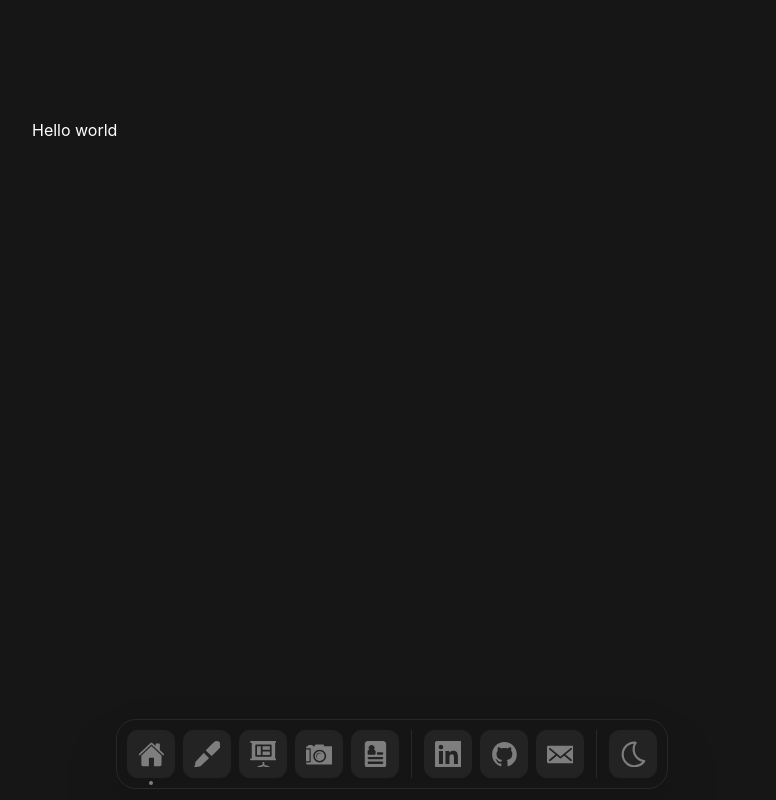
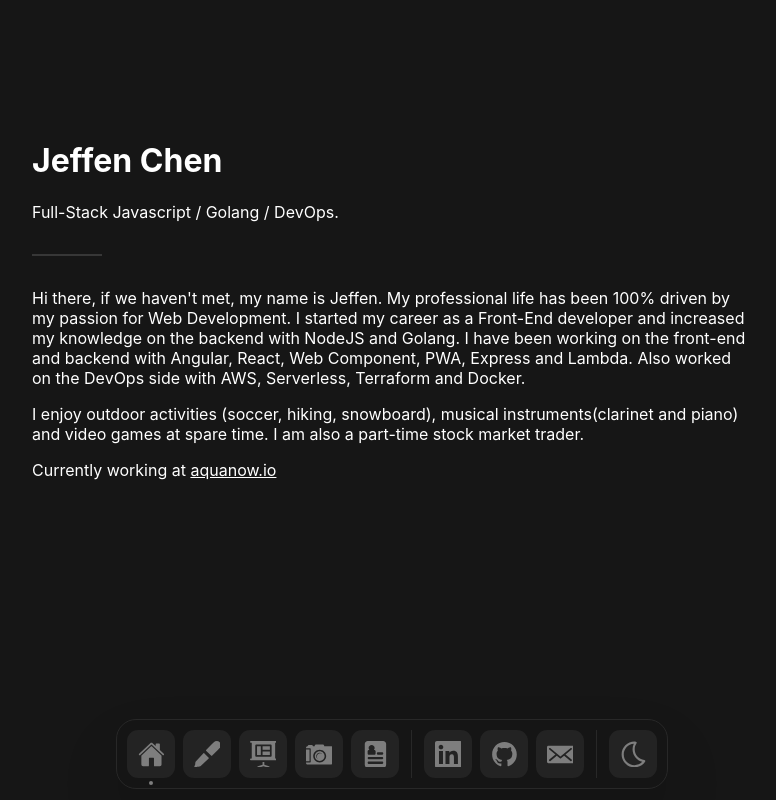
Before and after one commit to aquanow-jeffen/jeffen.ca, a Next.js app: page / in a window 1280 px wide. Shown: the whole page, without its empty margins (248-1024 px from the left). Built offline with nearby package versions, Linux system fonts and the light colour scheme.

Commit message:
feat: add home page & minor fixes on photos page

```diff
--- a/src/components/WebsiteDock/DockItem.tsx
+++ b/src/components/WebsiteDock/DockItem.tsx
@@ -6,6 +6,10 @@ import { motion } from "framer-motion";
 export default React.forwardRef<any, any>(function DockItem({ item }, ref) {
   const router = useRouter();
   const [isHover, setIsHover] = useState(false);
+  const isCurrentRoute =
+    item.route === "/"
+      ? router.pathname === item.route
+      : router.pathname.startsWith(item.route);
 
   const handleRouteChange = () => {
     router.push(item.route);
@@ -71,7 +75,7 @@ export default React.forwardRef<any, any>(function DockItem({ item }, ref) {
           transformOrigin: "unset !important",
         }}
       />
-      {router.pathname === item.route && (
+      {isCurrentRoute && (
         <motion.div
           style={{
             position: "absolute",
--- a/src/components/WebsiteDock/index.tsx
+++ b/src/components/WebsiteDock/index.tsx
@@ -4,100 +4,8 @@ import Divider from "@components/Divider";
 import { motion } from "framer-motion";
 import { debounce, throttle } from "lodash";
 
-import HomeIcon from "./icons/home.svg";
-import WritingIcon from "./icons/writing.svg";
-import ProjectIcon from "./icons/project.svg";
-import PhotoIcon from "./icons/photo.svg";
-import ResumeIcon from "./icons/resume.svg";
-import GithubIcon from "./icons/github.svg";
-import EmailIcon from "./icons/email.svg";
-import MoonIcon from "./icons/moon.svg";
-import LinkedinIcon from "./icons/linkedin.svg";
-
 import DockItem from "./DockItem";
-
-interface Link {
-  type: "link";
-  name: string;
-  route: string;
-  centerX: number;
-  Icon: React.ComponentType;
-  elRef?: Element;
-}
-
-interface DividerItem {
-  type: "divider";
-  centerX: number;
-  elRef?: Element;
-}
-
-const menus: Array<Link | DividerItem> = [
-  {
-    type: "link",
-    name: "Home",
-    route: "/",
-    Icon: HomeIcon,
-    centerX: 0,
-  },
-  {
-    type: "link",
-    name: "Writing",
-    route: "/writing",
-    Icon: WritingIcon,
-    centerX: 0,
-  },
-  {
-    type: "link",
-    name: "Projects",
-    route: "/project",
-    Icon: ProjectIcon,
-    centerX: 0,
-  },
-  {
-    type: "link",
-    name: "Photos",
-    route: "/photo",
-    Icon: PhotoIcon,
-    centerX: 0,
-  },
-  {
-    type: "link",
-    name: "Resume",
-    route: "/resume",
-    Icon: ResumeIcon,
-    centerX: 0,
-  },
-  { type: "divider", centerX: 0 },
-  {
-    type: "link",
-    name: "Linkedin",
-    route: "https://www.linkedin.com/in/jeffenc/",
-    Icon: LinkedinIcon,
-    centerX: 0,
-  },
-  {
-    type: "link",
-    name: "Github",
-    route: "https://github.com/Jeffen",
-    Icon: GithubIcon,
-    centerX: 0,
-  },
-  {
-    type: "link",
-    name: "Email",
-    route: "mailto:chenjeffen@gmail.com",
-    Icon: EmailIcon,
-    centerX: 0,
-  },
-  { type: "divider", centerX: 0 },
-  {
-    type: "link",
-    name: "Theme",
-    route: "/theme",
-    Icon: MoonIcon,
-    centerX: 0,
-  },
-];
+import data from "./menuData";
 
 const MotionComponent = motion(DockItem);
 
@@ -106,9 +14,9 @@ export default function WebsiteDock() {
   const MAX_DISTANCE = 260;
   const INIT_SIZE = 48;
   const MAX_SIZE = 96;
-  const linkRefs = useRef(menus);
+  const linkRefs = useRef(data);
   const [sizes, setSizes] = useState<Array<number>>(
-    Array(menus.length).fill(INIT_SIZE)
+    Array(data.length).fill(INIT_SIZE)
   );
 
   const handleMouseMove = useCallback(
@@ -132,8 +40,8 @@ export default function WebsiteDock() {
 
   const handlePointerOut = useCallback(
     debounce((e) => {
-      if (e.relatedTarget?.tagName === "MAIN") {
-        setSizes(Array(menus.length).fill(INIT_SIZE));
+      if (e.relatedTarget?.tagName) {
+        setSizes(Array(data.length).fill(INIT_SIZE));
       }
     }, 1000 / FRAME_RATE),
     []
@@ -162,7 +70,7 @@ export default function WebsiteDock() {
   return (
     <Box
       component="footer"
-      onPointerOut={handlePointerOut}
+      onPointerLeave={handlePointerOut}
       onMouseMove={handleMouseMove}
       sx={{
         display: "flex",
--- /dev/null
+++ b/src/components/WebsiteDock/menuData.ts
@@ -0,0 +1,94 @@
+import HomeIcon from "./icons/home.svg";
+import WritingIcon from "./icons/writing.svg";
+import ProjectIcon from "./icons/project.svg";
+import PhotoIcon from "./icons/photo.svg";
+import ResumeIcon from "./icons/resume.svg";
+import GithubIcon from "./icons/github.svg";
+import EmailIcon from "./icons/email.svg";
+import MoonIcon from "./icons/moon.svg";
+import LinkedinIcon from "./icons/linkedin.svg";
+
+interface Link {
+  type: "link";
+  name: string;
+  route: string;
+  centerX: number;
+  Icon: React.ComponentType;
+  elRef?: Element;
+}
+
+interface DividerItem {
+  type: "divider";
+  centerX: number;
+  elRef?: Element;
+}
+
+const menuData: Array<Link | DividerItem> = [
+  {
+    type: "link",
+    name: "Home",
+    route: "/",
+    Icon: HomeIcon,
+    centerX: 0,
+  },
+  {
+    type: "link",
+    name: "Writing",
+    route: "/writing",
+    Icon: WritingIcon,
+    centerX: 0,
+  },
+  {
+    type: "link",
+    name: "Projects",
+    route: "/project",
+    Icon: ProjectIcon,
+    centerX: 0,
+  },
+  {
+    type: "link",
+    name: "Photos",
+    route: "/photo",
+    Icon: PhotoIcon,
+    centerX: 0,
+  },
+  {
+    type: "link",
+    name: "Resume",
+    route: "/resume",
+    Icon: ResumeIcon,
+    centerX: 0,
+  },
+  { type: "divider", centerX: 0 },
+  {
+    type: "link",
+    name: "Linkedin",
+    route: "https://www.linkedin.com/in/jeffenc/",
+    Icon: LinkedinIcon,
+    centerX: 0,
+  },
+  {
+    type: "link",
+    name: "Github",
+    route: "https://github.com/Jeffen",
+    Icon: GithubIcon,
+    centerX: 0,
+  },
+  {
+    type: "link",
+    name: "Email",
+    route: "mailto:chenjeffen@gmail.com",
+    Icon: EmailIcon,
+    centerX: 0,
+  },
+  { type: "divider", centerX: 0 },
+  {
+    type: "link",
+    name: "Theme",
+    route: "/theme",
+    Icon: MoonIcon,
+    centerX: 0,
+  },
+];
+
+export default menuData;
--- a/src/modules/photo/PhotoList.tsx
+++ b/src/modules/photo/PhotoList.tsx
@@ -43,6 +43,7 @@ export const PhotoList = memo(() => {
         gridTemplateColumns: "repeat(2, 1fr)",
         gap: "10px",
         gridAutoRows: "minmax(100px, auto)",
+        p: 0,
       }}
     >
       {photos.map((card) => (
--- a/src/modules/photo/PhotoStory.tsx
+++ b/src/modules/photo/PhotoStory.tsx
@@ -45,10 +45,8 @@ export const PhotoStory = memo(
               className="content-container"
               animate
               style={{
-                minHeight: 150,
                 padding: "30px 35px 35px 35px",
                 maxWidth: 700,
-                // width: "90vw",
               }}
             >
               {title}
--- a/src/pages/index.tsx
+++ b/src/pages/index.tsx
@@ -1,8 +1,50 @@
 import type { NextPage } from 'next'
 import PageLayout from "@components/pageLayout";
+import { Box } from "@mui/system";
 
 const Home: NextPage = () => {
-  return <PageLayout>Hello world</PageLayout>;
+  return (
+    <PageLayout title="Home">
+      <Box>
+        <h1>Jeffen Chen</h1>
+        <p>Full-Stack Javascript / Golang / DevOps.</p>
+      </Box>
+      <Box
+        sx={{
+          width: "70px",
+          borderBottom: "2px solid #373737",
+          my: 2,
+        }}
+      ></Box>
+      <Box>
+        <p>
+          Hi there, if we haven&#39;t met, my name is Jeffen. My professional
+          life has been 100% driven by my passion for Web Development. I started
+          my career as a Front-End developer and increased my knowledge on the
+          backend with NodeJS and Golang. I have been working on the front-end
+          and backend with Angular, React, Web Component, PWA, Express and
+          Lambda. Also worked on the DevOps side with AWS, Serverless, Terraform
+          and Docker.
+        </p>
+        <p>
+          I enjoy outdoor activities (soccer, hiking, snowboard), musical
+          instruments(clarinet and piano) and video games at spare time. I am
+          also a part-time stock market trader.
+        </p>
+        <p>
+          Currently working at{" "}
+          <a
+            style={{ textDecoration: "underline" }}
+            href="https://aquanow.io"
+            target="_blank"
+            rel="noreferrer"
+          >
+            aquanow.io
+          </a>
+        </p>
+      </Box>
+    </PageLayout>
+  );
 };
 
 export default Home
```
Also changed, not shown: src/pages/photo/[[...id]].tsx (+10 -0 lines).
